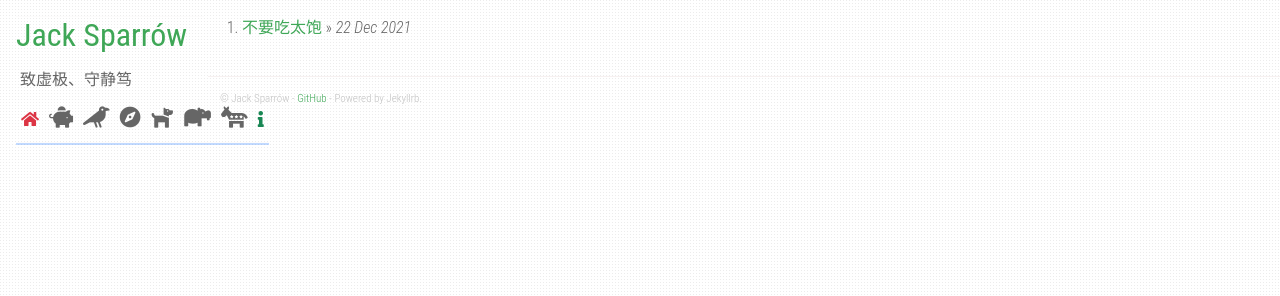
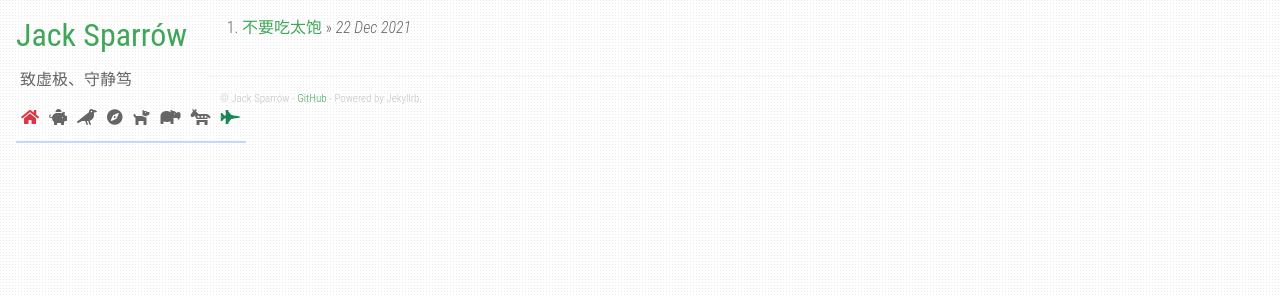
Before and after one commit to Yulinyi/jacksparrow.cn, a Jekyll site: the page built from index.html, in a window 1280 px wide. Shown: the top 296 px of the page. Built offline with Jekyll 4.4.1, drawn with Linux system fonts in a browser that asks for light colours; the list of posts is cut into pages by our own code.

Commit message:
Update default.html

```diff
--- a/_layouts/default.html
+++ b/_layouts/default.html
@@ -36,14 +36,14 @@ layout: compress
           {% endif %}
           <div class="social">
             <ul>
-              <a href="/"> <li style="font-size:16pt;"><i class="fa fa-home text-danger"></i></li></a>
-                <li style="font-size:16pt;"><i class="fa fa-piggy-bank"></i></a></li>
-                <li style="font-size:16pt;"><i class="fa fa-crow"></i></a></li>
-                <li style="font-size:16pt;"><i class="fa fa-compass"></i></a></li>
-                <li style="font-size:16pt;"><i class="fa fa-dog"></i></a></li>
-                <li style="font-size:16pt;"><i class="fa fa-hippo "></i></a></li>
-                <li style="font-size:16pt;"><i class="fa fa-democrat"></i></a></li>
-                <li style="font-size:16pt;" class="float-end"><a href="/about/"><i class="fa fa-info text-success"></i></a></li>
+                <li><a href="/"><i class="fa fa-home text-danger"></i></a></li>
+                <li><i class="fa fa-piggy-bank"></i></a></li>
+                <li><i class="fa fa-crow"></i></a></li>
+                <li><i class="fa fa-compass"></i></a></li>
+                <li><i class="fa fa-dog"></i></a></li>
+                <li><i class="fa fa-hippo "></i></a></li>
+                <li><i class="fa fa-democrat"></i></a></li>
+                <li><a href="/about/"><i class="fa fa-fighter-jet text-success"></i></a></li>
             </ul>
           </div>
           <!-- <div class="search" id="js-search">
```
